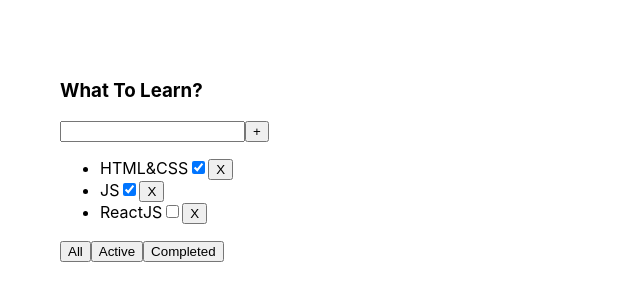
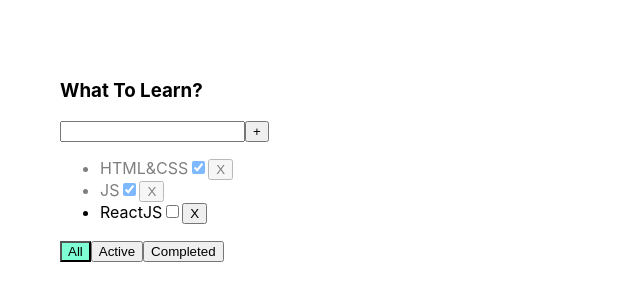
Before and after one commit to OleksandrBuhai/ToDoList, a React (Create React App) app: page / in a window 1280 px wide. Shown: the top 300 px of the page, without its empty margins (0-640 px from the left). Built offline with nearby package versions, Linux system fonts and the light colour scheme.

Commit message:
checkbox

```diff
--- a/src/App.css
+++ b/src/App.css
@@ -6,3 +6,20 @@
 .App > div {
   margin-right: 50px;
 }
+
+.is-done {
+  opacity: 0.5;
+}
+
+.active-filter {
+  background-color: aquamarine;
+}
+
+
+.input {
+
+}
+.error {
+  background-color: red;
+  border: red;
+}
--- a/src/App.tsx
+++ b/src/App.tsx
@@ -3,7 +3,7 @@
 import {ToDoList} from "./ToDoList";
 import {v1} from "uuid";
 
-export type FilterType = 'all'| 'active' | ' completed'
+export type FilterType = 'all'| 'active' | 'completed'
 
 function App() {
 
@@ -19,7 +19,7 @@
      if (filter === 'active'){
          taskForToDoList = tasks.filter(task=> task.isDone=== false)
      }
-     if (filter ===' completed'){
+     if (filter ==='completed'){
          taskForToDoList= tasks.filter(task=>task.isDone=== true)
      }
 
@@ -40,9 +40,15 @@
         task = ''
     }
 
+     function changeTaskStatus(taskId: string, isDone: boolean) {
+         setTasks(tasks.map(t=>t.id=== taskId ? {...t,isDone: isDone} : t))
+     }
+
+
     return (
         <div className={'App'}>
-            <ToDoList title={"What To Learn?"} tasks={taskForToDoList} removeTask={removeTask} filtredTask={filtredTask} addTask={addTask}/>
+            <ToDoList title={"What To Learn?"} tasks={taskForToDoList} removeTask={removeTask}
+                      filtredTask={filtredTask} addTask={addTask} changeTaskStatus={changeTaskStatus} filter={filter}/>
         </div>
     );
 }
--- a/src/ToDoList.tsx
+++ b/src/ToDoList.tsx
@@ -1,6 +1,6 @@
 import React, {ChangeEvent, KeyboardEvent, useState} from 'react'
-
 import {FilterType} from "./App";
+import './App.css';
 
 type ToDoListPropsType = {
     title: string
@@ -8,6 +8,8 @@
     removeTask: (id: string) => void
     filtredTask: (value: FilterType) => void
     addTask: (title: string) => void
+    changeTaskStatus: (taskId: string, isDone: boolean) => void
+    filter: string
 }
 type TaskType = {
     id: string
@@ -18,10 +20,18 @@
 export const ToDoList = (props: ToDoListPropsType) => {
 
     const [title, setTitle] = useState('')
+    const [error,serError] = useState(false)
+
 
     const addTask = () => {
-        props.addTask(title);
-        setTitle("")
+        let trimTitle = title.trim()
+        if (trimTitle) {
+            props.addTask(title);
+            setTitle("")
+            serError(false)
+        }else{
+            serError(true)
+        }
     }
 
     const onChangeHandler = (e: ChangeEvent<HTMLInputElement>) => {
@@ -40,20 +50,21 @@
     const onActiveClickHandler = () => {
         props.filtredTask('active')
     }
+    const onCompletedClickHandler = () => {
+        props.filtredTask('completed')
+    }
 
-    const onCompletedClickHandler = () => {
-        props.filtredTask(' completed')
-    }
 
     return (
         <div className="App">
             <div>
                 <h3>{props.title}</h3>
                 <div>
-                    <input value={title} onChange={onChangeHandler}
+                    <input value={title} className={error ? 'error': 'input'} onChange={onChangeHandler}
                            onKeyPress={onKeyPressHandler}
                     />
                     <button onClick={addTask}>+</button>
+                    {error && <div>Title is requied</div>}
                 </div>
                 <div>
                     <ul>
@@ -61,9 +72,12 @@
                             const onClickRemoveTaskHandler = () => {
                                 props.removeTask(task.id)
                             }
+                            const onChangeTaskStates = (e: ChangeEvent<HTMLInputElement>) => {
+                                props.changeTaskStatus(task.id, e.currentTarget.checked)
+                            }
                             return (
-                                <li key={task.id}>{task.title}
-                                    <input type={"checkbox"} checked={task.isDone}/>
+                                <li key={task.id} className={task.isDone ? 'is-done' : ""}>{task.title}
+                                    <input type={"checkbox"} checked={task.isDone} onChange={onChangeTaskStates}/>
                                     <button onClick={onClickRemoveTaskHandler}>X</button>
                                 </li>
                             )
@@ -71,9 +85,9 @@
                     </ul>
                 </div>
                 <div>
-                    <button onClick={onAllClickHandler}>All</button>
-                    <button onClick={onActiveClickHandler}>Active</button>
-                    <button onClick={onCompletedClickHandler}>Completed</button>
+                    <button onClick={onAllClickHandler} className={props.filter==='all' ? 'active-filter' : ''}>All</button>
+                    <button onClick={onActiveClickHandler} className={props.filter==='active' ? 'active-filter' : ''}>Active</button>
+                    <button onClick={onCompletedClickHandler} className={props.filter==='completed' ? 'active-filter' : ''}>Completed</button>
                 </div>
             </div>
         </div>)
```
